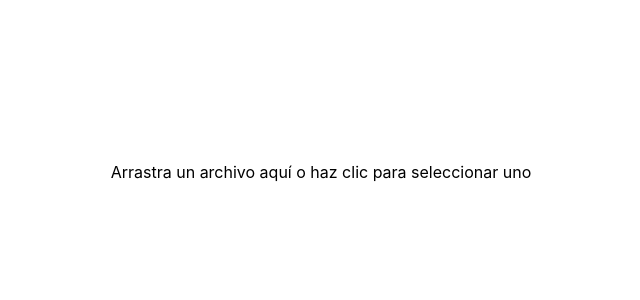
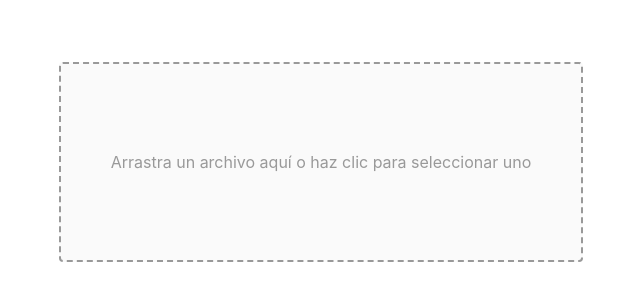
Before and after one commit to remoideas/prueba-stackblitx, a Next.js app: page / in a window 1280 px wide. Shown: the part 228-528 px from the top of the page, without its empty margins (319-959 px from the left). Built offline with nearby package versions, Linux system fonts and the light colour scheme.

Commit message:
3 files modified

```diff
--- a/components/XMLDropzone.js
+++ b/components/XMLDropzone.js
@@ -2,33 +2,84 @@ import React, { useState } from 'react';
 import Dropzone from 'react-dropzone';
 import { parseString } from 'xml2js';
 import { utils, write } from 'xlsx';
+import styled from 'styled-components';
 import FileViewer from 'react-file-viewer';
+
+const StyledDropzone = styled.div`
+  display: flex;
+  flex-direction: column;
+  align-items: center;
+  justify-content: center;
+  height: 200px;
+  border-width: 2px;
+  border-radius: 4px;
+  border-color: #999;
+  border-style: dashed;
+  background-color: #fafafa;
+  color: #999;
+  outline: none;
+  transition: border .24s ease-in-out;
+  padding: 0 50px;
+  margin-bottom:20px;
+
+  &:hover {
+    border-color: #333;
+    color: #333;
+  }
+`;
+
+async function parseXMLToString(xml) {
+  return new Promise((resolve) => {
+    parseString(xml, function (err, result) {
+      resolve({
+        'Emisor (Cenace)':
+          result['cfdi:Comprobante']['cfdi:Emisor'][0].$.Nombre,
+        'RFC Emisor (Cenace)':
+          result['cfdi:Comprobante']['cfdi:Emisor'][0].$.Rfc,
+        'Receptor (IPCO)':
+          result['cfdi:Comprobante']['cfdi:Receptor'][0].$.Nombre,
+        'RFC Receptor (IPCO)':
+          result['cfdi:Comprobante']['cfdi:Receptor'][0].$.Rfc,
+        'Tipo de Comprobante': result['cfdi:Comprobante'].$.TipoDeComprobante,
+        'Fecha de Emisión': result['cfdi:Comprobante'].$.Fecha,
+        'Folio Fiscal  (UUID)':
+          result['cfdi:Comprobante']['cfdi:Complemento'][0][
+            'tfd:TimbreFiscalDigital'
+          ][0].$.UUID,
+        SUBTOTAL: result['cfdi:Comprobante'].$.SubTotal,
+        IVA: result['cfdi:Comprobante']['cfdi:Impuestos'][0][
+          'cfdi:Traslados'
+        ][0]['cfdi:Traslado'][0].$.Importe,
+        TOTAL: result['cfdi:Comprobante'].$.Total,
+        CODIGO_FUF: 1,
+        PERIODO_ECD: 1,
+      });
+    });
+  });
+}
 
 function MyDropzone() {
   const [xmlData, setXmlData] = useState(null);
 
   const handleFileUpload = async (acceptedFiles) => {
-    const file = acceptedFiles[0];
+    let jsonData = [];
 
+    for (let file of acceptedFiles) {
       // Aquí es donde puedes utilizar la biblioteca xml2js para analizar el archivo XML y convertirlo a JSON
       const xml = await file.text();
-    let jsonData;
-    parseString(xml, function (err, result) {
-      console.log('jsonData', JSON.stringify(result));
+      let result = await parseXMLToString(xml);
+      jsonData.push(result);
+    }
 
     const workbook = utils.book_new();
-      const worksheetOrigin = utils.json_to_sheet([
-        {
-          Folio: result['cfdi:Comprobante'].$.Folio,
-          UUID: result['cfdi:Comprobante']['cfdi:Complemento'][0][
-            'tfd:TimbreFiscalDigital'
-          ][0].$.UUID,
-          fechaTimbrado:
-            result['cfdi:Comprobante']['cfdi:Complemento'][0][
-              'tfd:TimbreFiscalDigital'
-            ][0].$.FechaTimbrado,
-        },
-      ]);
+    const worksheetOrigin = utils.json_to_sheet(jsonData);
+
+    // Establecer el ancho de la columna A
+    const column = 'Emisor (Cenace)';
+    const width = 100;
+    const wscols = [{ wch: width }];
+    worksheetOrigin[column] = { ...worksheetOrigin[column], ...{ wscols } };
+
     utils.book_append_sheet(workbook, worksheetOrigin, 'XML');
 
     const buffer = write(workbook, { bookType: 'xlsx', type: 'buffer' });
@@ -43,11 +94,9 @@ function MyDropzone() {
 
     // Aquí es donde estableces el estado de xmlData con el archivo XML y el archivo Excel generado
     setXmlData({
-        xml: file,
       excel: new Blob([buffer], {
         type: 'application/vnd.openxmlformats-officedocument.spreadsheetml.sheet',
       }),
-      });
     });
   };
 
@@ -55,17 +104,16 @@ function MyDropzone() {
     <>
       <Dropzone onDrop={handleFileUpload}>
         {({ getRootProps, getInputProps }) => (
-          <div {...getRootProps()}>
+          <StyledDropzone {...getRootProps()}>
             <input {...getInputProps()} />
             <p>Arrastra un archivo aquí o haz clic para seleccionar uno</p>
-          </div>
+          </StyledDropzone>
         )}
       </Dropzone>
       {xmlData && (
         <div>
-          <h3>Archivo Excel generado:</h3>
           <a href={URL.createObjectURL(xmlData.excel)} download="datos.xlsx">
-            Descargar archivo Excel
+            Descargar archivo de Excel generado
           </a>
         </div>
       )}
--- a/package.json
+++ b/package.json
@@ -13,6 +13,7 @@
     "react-dom": "^18.2.0",
     "react-dropzone": "^14.2.3",
     "react-file-viewer": "^1.2.1",
+    "styled-components": "^5.3.9",
     "xlsx": "^0.18.5",
     "xml2js": "^0.4.23"
   }
```
Also changed, not shown: 1 other file (tests, documents, lock files or other folders). Lines whose indentation alone changed are shown as unchanged.
